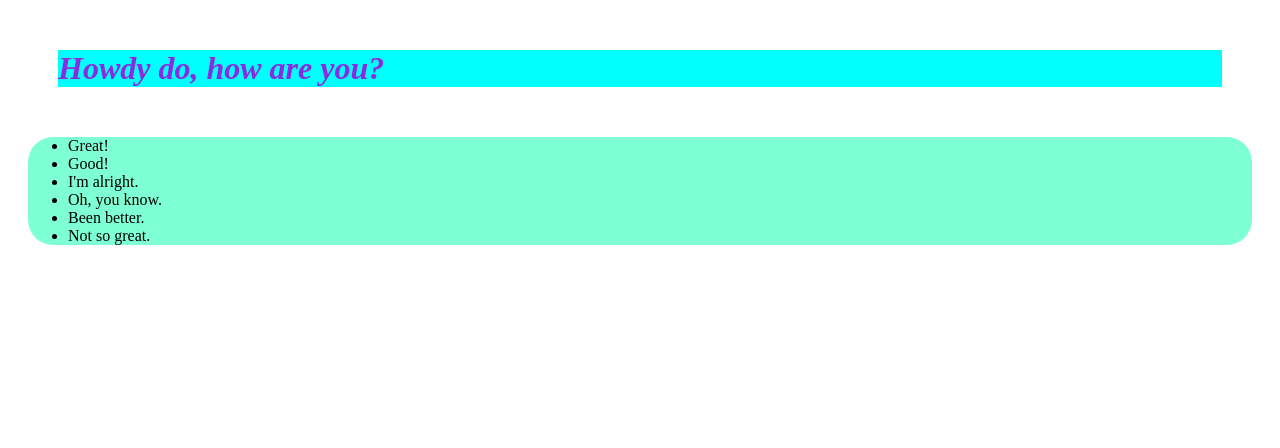
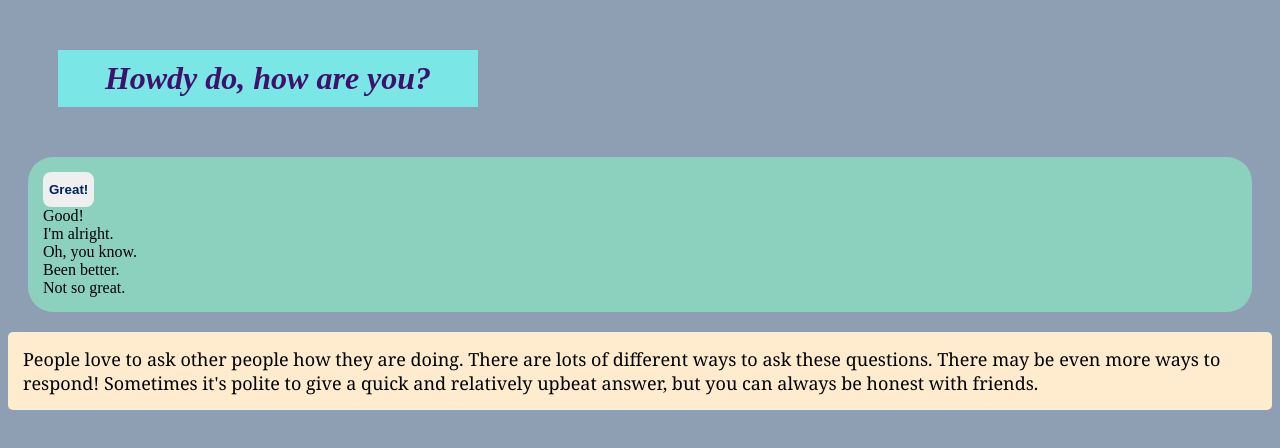
Before and after one commit to CandaceClarke/refresher, a plain HTML site: page index.html in a window 1280 px wide. Drawn offline with Linux system fonts and the light colour scheme.

Commit message:
Added paragraph to body. Played with styling.

```diff
--- a/index.html
+++ b/index.html
@@ -9,12 +9,19 @@
 <body>
     <h1>Howdy do, how are you?</h1>
     <ul>
-        <li>Great!</li>
+        <button>Great!</button>
         <li>Good!</li>
         <li>I'm alright.</li>
         <li>Oh, you know.</li>
         <li>Been better.</li>
         <li>Not so great.</li>
     </ul>
+    <p>
+        People love to ask other people how they are doing.
+        There are lots of different ways to ask these questions.
+        There may be even more ways to respond! Sometimes it's polite
+        to give a quick and relatively upbeat answer, but you can always
+        be honest with friends.
+    </p>
 </body>
 </html>
--- a/styles.css
+++ b/styles.css
@@ -1,13 +1,40 @@
+body {
+    background-color: rgba(98, 120, 150, 0.719);
+}
+
 h1 {
     font-style: italic;
-    color: blueviolet;
-    background-color: aqua;
+    color: rgb(64, 17, 107);
+    text-align: center;
+    background-color: rgb(123, 230, 230);
+    padding: 10px;
     margin: 50px;
+    max-width: 400px;
 }
 
 ul {
-    background-color: aquamarine;
-    border: 1px;
+    background-color: rgba(141, 219, 193, 0.842);
+    padding: 15px;
+    border: 10px;
+    border-color: rgb(24, 146, 105);
     border-radius: 25px;
     margin: 20px;
+    list-style: none;
 }
+
+
+button {
+    height: 35px;
+    border: 2px;
+    border-radius: 8px;
+    color: rgb(0, 32, 90);
+    font-weight: bold;
+}
+
+p {
+    background-color: blanchedalmond;
+    font-family: Cambria, Cochin, Georgia, Times, 'Times New Roman', serif;
+    font-size: large;
+    border-radius: 5px;
+    padding: 15px;
+}
```
